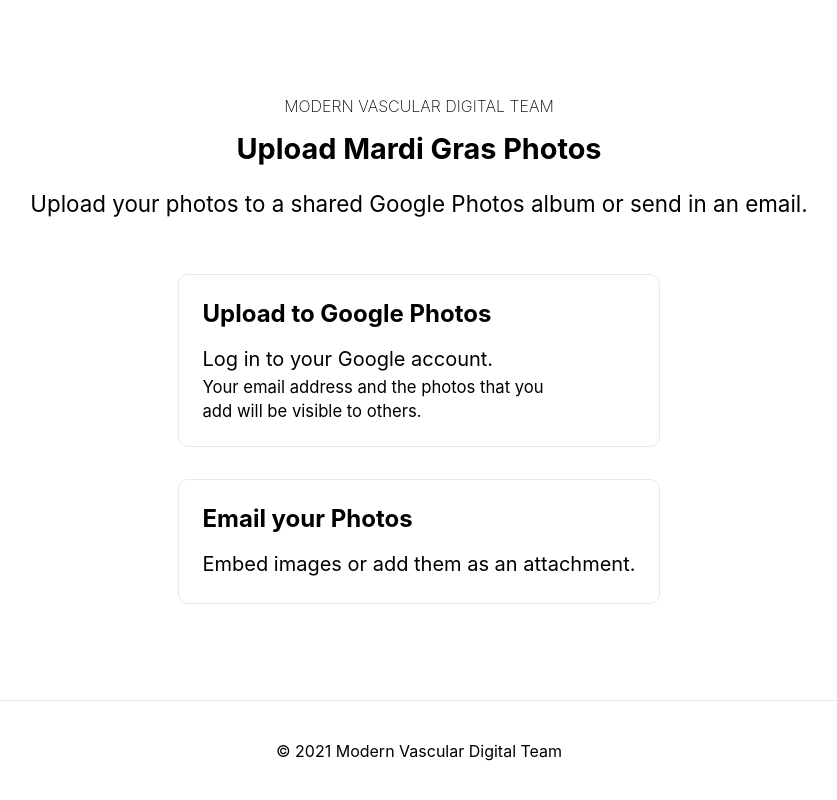
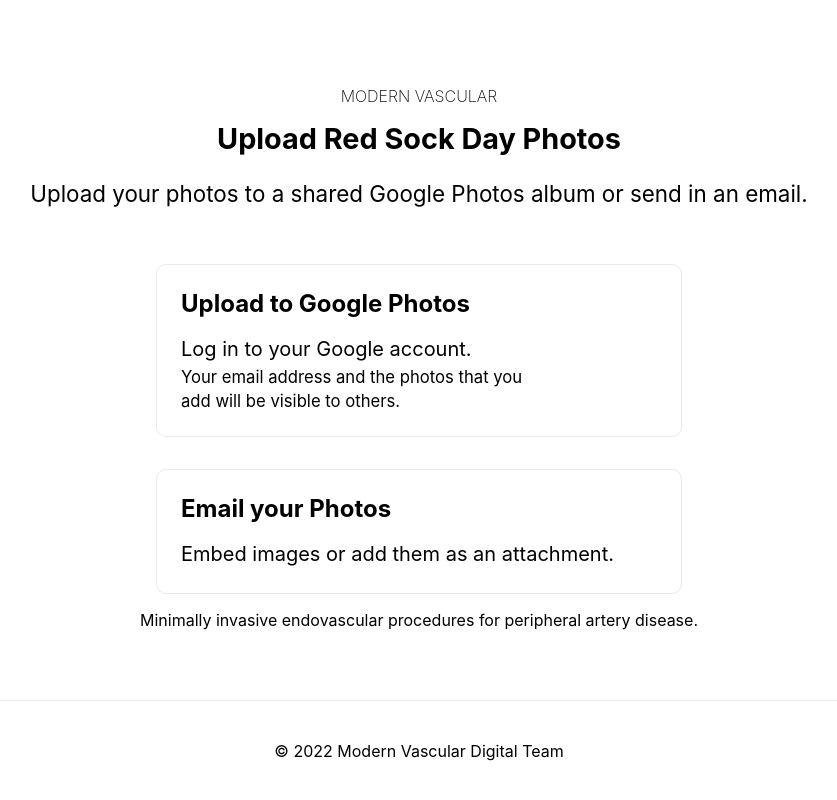
Before and after one commit to mattloniero/photo, a Next.js app: page / in a window 1280 px wide. Shown: the whole page, without its empty margins (221-1058 px from the left). Built offline with nearby package versions, Linux system fonts and the light colour scheme.

Commit message:
Updates to the page

```diff
--- a/pages/index.js
+++ b/pages/index.js
@@ -4,13 +4,13 @@
   return (
     <div className="container">
       <Head>
-        <title>Modern Vascular Digital Shared Album</title>
+        <title>Modern Vascular Shared Photo Album</title>
         { /*<link rel="icon" href="/favicon.ico" /> */ }
       </Head>
 
       <main>
-        <p className="supertitle">Modern Vascular Digital Team</p>
-        <h1 className="title">Upload Mardi Gras Photos</h1>
+        <p className="supertitle">Modern Vascular</p>
+        <h1 className="title">Upload Red Sock Day Photos</h1>
         <p className="description">Upload your photos to a shared Google Photos album or send in an email.</p>
 
         <div className="grid">
@@ -25,13 +25,13 @@
             <p>Embed images or add them as an attachment.</p>
           </a>
 
+          <div><a href="https://modernvascular.com/peripheral-artery-disease/">Minimally invasive endovascular procedures</a> for peripheral artery disease. </div>
+
         </div>
       </main>
 
       <footer>
-        <a href="https://modernvascular.com/patient-stories-thomas/">
-          &copy; 2021 Modern Vascular Digital Team
-        </a>
+          &copy; 2022 Modern Vascular Digital Team
       </footer>
 
       <style jsx>{`
```
